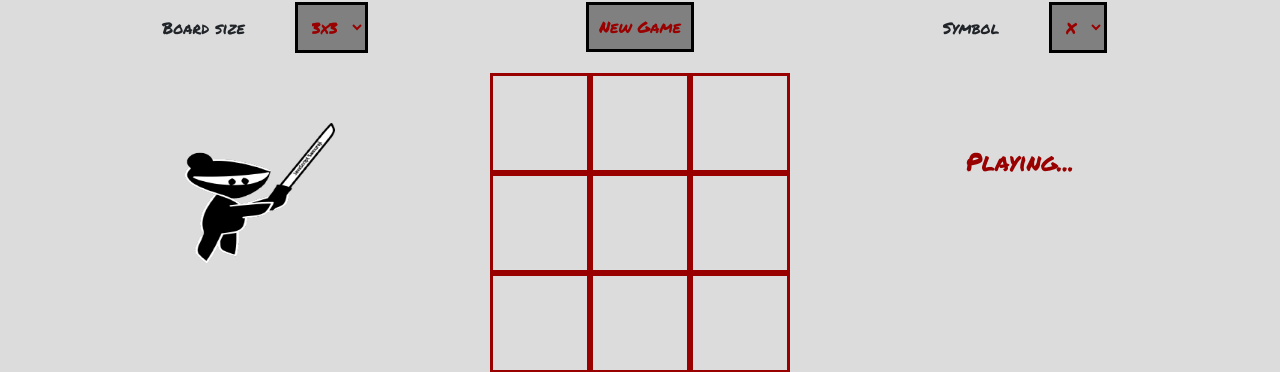
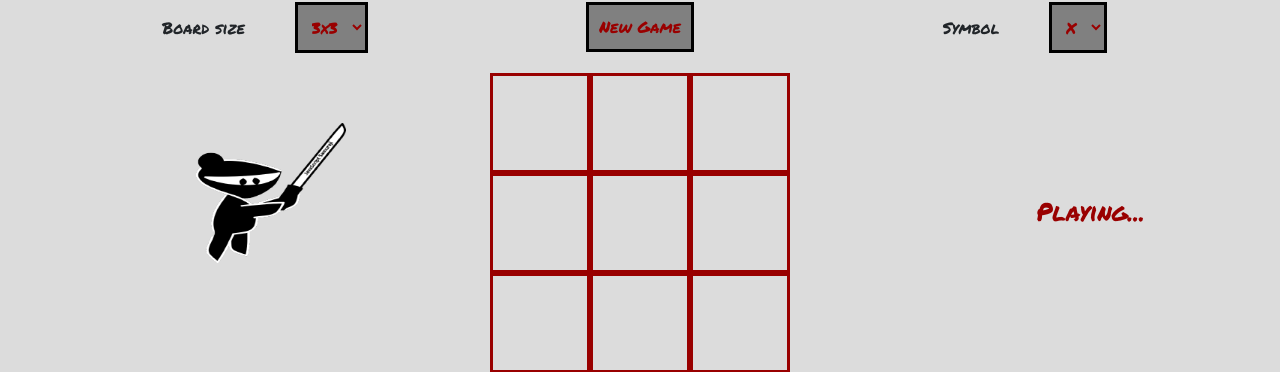
Before and after one commit to js-samuraji/staznam.rs, a React (Create React App) app: page /staznam.rs/games/tic-tac-toe in a window 1280 px wide. Shown: the part 990-1362 px from the top of the page. Built offline with nearby package versions, Linux system fonts and the light colour scheme.

Commit message:
fixed board layout in tic tac toe

```diff
--- a/src/components/games/games.css
+++ b/src/components/games/games.css
@@ -18,6 +18,8 @@
 }
 
 .tic-tac-toe-message {
+    margin: 50px;
+    text-align: right;
     font-size: 25px;
     font-family: var(--headlines);
     color: var(--red);
@@ -27,3 +29,7 @@
 .samuraj {
     margin: 50px;
 }
+
+.board {
+    margin: auto;
+}
--- a/src/components/games/ticTacToe/TicTacToe.jsx
+++ b/src/components/games/ticTacToe/TicTacToe.jsx
@@ -34,7 +34,7 @@ const TicTacToe = () => {
       <Container>
         <Row>
           <Col> <img className='samuraj' src="/staznam.rs/img/samuraj.png" alt="Samuraj" /></Col>
-          <Col>  <Board state={state} dispatch={dispatch} /></Col>
+          <Col md="auto">  <Board className='board' state={state} dispatch={dispatch} /></Col>
           <Col> <p className='tic-tac-toe-message'>{state.message}</p></Col>
         </Row>
       </Container>
```
Also changed, not shown: src/index.css (+20 -0 lines).
